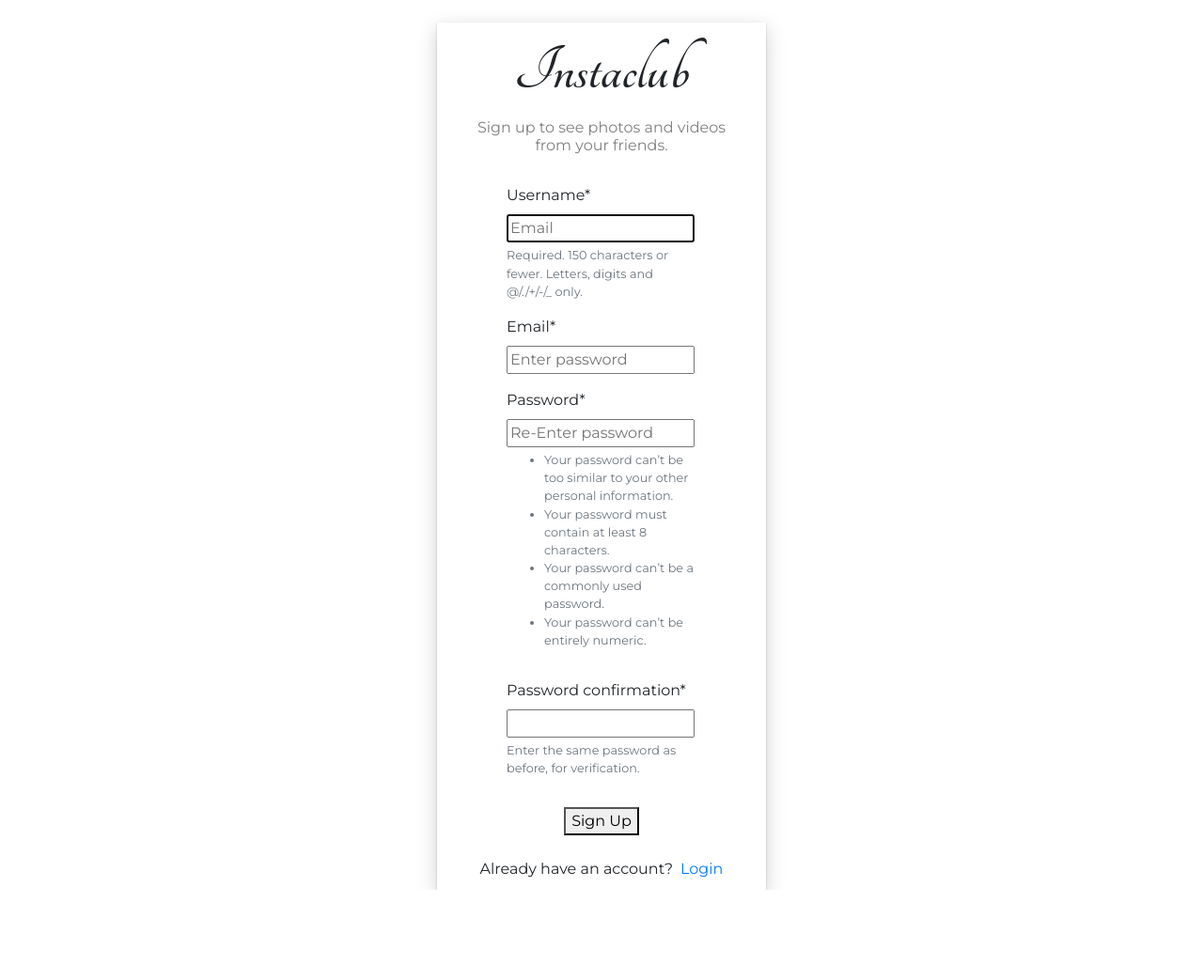
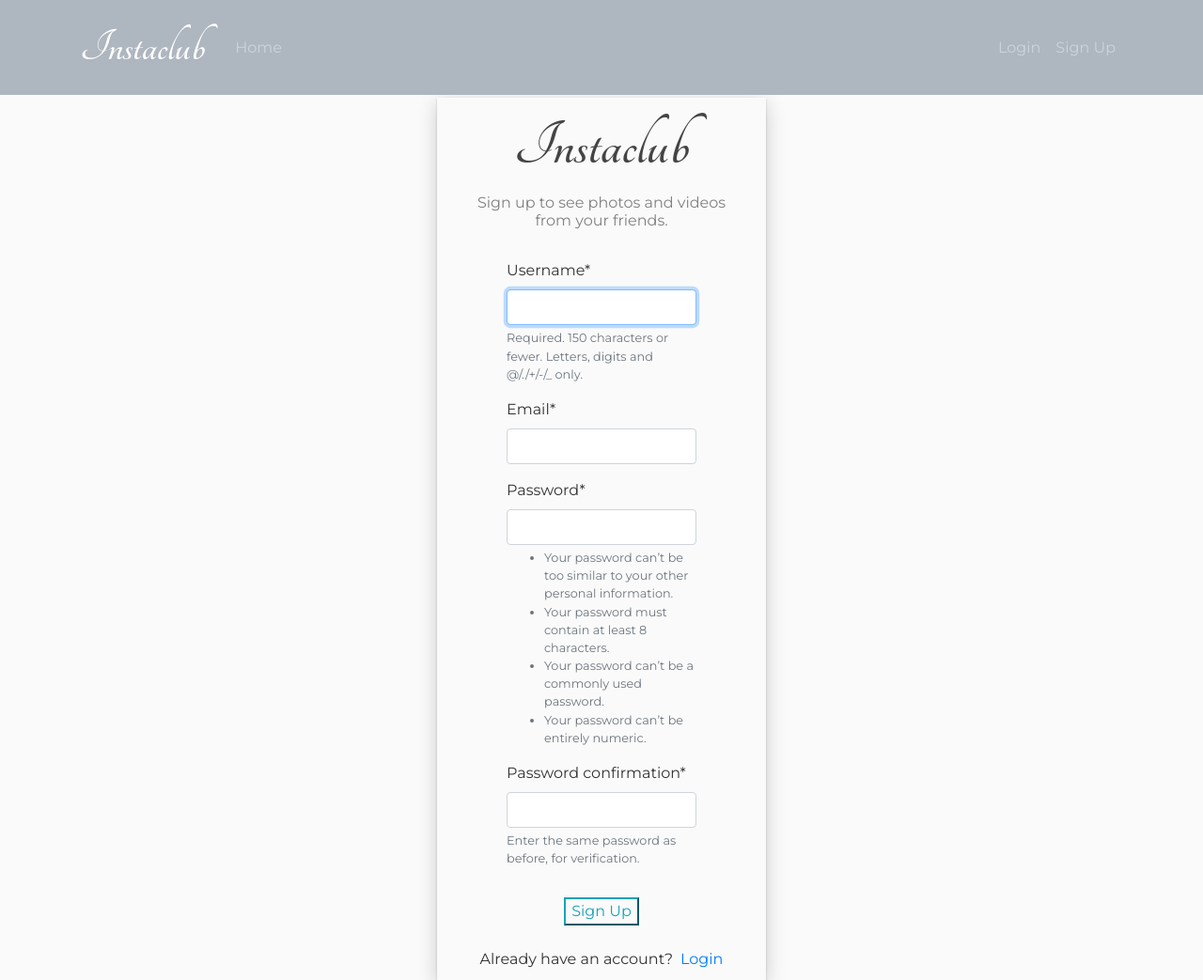
Before and after one commit to ZephonMakale/Zeph-Insty, a Django app: page /signup/ in a window 1280 px wide. Shown: the whole page at 94% size. Before the commit the page ends 947 px from the top, so only its background shows below. Run offline with Django 3.2, Linux system fonts and the light colour scheme; some libraries are stand-ins or nearby versions.

Commit message:
Modified the logout and login functions

```diff
--- a/instaclone/views.py
+++ b/instaclone/views.py
@@ -8,8 +8,8 @@ def signup(request):
         if form.is_valid():
             form.save()
             username = form.cleaned_data.get('username')
-            messages.success(request, f'Account created for {username}!')
-            return redirect('home')
+            messages.success(request, f'Your account has been created! You are now able to log in')
+            return redirect('login')
     else:
         form = UserSignupForm()
     return render(request, 'registration/signup.html', {'form': form })
--- a/instaclub/settings.py
+++ b/instaclub/settings.py
@@ -125,6 +125,6 @@ STATICFILES_DIRS = [os.path.join(BASE_DIR, "static"),]
 
 
 LOGIN_REDIRECT_URL = 'home'
-LOGOUT_REDIRECT_URL = 'home'
+# LOGOUT_REDIRECT_URL = 'home'
 
 CRISPY_TEMPLATE_PACK = 'bootstrap4'
--- a/instaclub/urls.py
+++ b/instaclub/urls.py
@@ -1,4 +1,5 @@
 from django.contrib import admin
+from django.contrib.auth import views as auth_views
 from django.urls import path, include
 from django.views.generic.base import TemplateView
 from instaclone import views as instaclone_views
@@ -7,6 +8,8 @@ urlpatterns = [
     path('admin/', admin.site.urls),
     # path('accounts/', include('instaclone.urls')),
     path('signup/', instaclone_views.signup, name='signup'),
-    path('accounts/', include('django.contrib.auth.urls')),
+    path('login/', auth_views.LoginView.as_view(template_name='registration/login.html'), name='login'),
+    path('logout/', auth_views.LogoutView.as_view(template_name='registration/logout.html'), name='logout'),
+    # path('accounts/', include('django.contrib.auth.urls')),
     path('', TemplateView.as_view(template_name='home.html'), name='home')
 ]
--- /dev/null
+++ b/static/pages/main.css
@@ -0,0 +1,87 @@
+body {
+background: #fafafa;
+color: #333333;
+margin-top: 5rem;
+}
+
+h1, h2, h3, h4, h5, h6 {
+color: #444444;
+}
+.navbar-brand{
+    font-family: 'Tangerine', cursive;
+    font-size: 50px;
+}
+ul {
+margin: 0;
+}
+
+.bg-steel {
+background-color: #AEB6BF  ;
+}
+
+.site-header .navbar-nav .nav-link {
+color: #cbd5db;
+}
+
+.site-header .navbar-nav .nav-link:hover {
+color: #ffffff;
+}
+
+.site-header .navbar-nav .nav-link.active {
+font-weight: 500;
+}
+
+.content-section {
+background: #ffffff;
+padding: 10px 20px;
+border: 1px solid #dddddd;
+border-radius: 3px;
+margin-bottom: 20px;
+}
+
+.article-title {
+color: #444444;
+}
+
+a.article-title:hover {
+color: #428bca;
+text-decoration: none;
+}
+
+.article-content {
+white-space: pre-line;
+}
+
+.article-img {
+height: 65px;
+width: 65px;
+margin-right: 16px;
+}
+
+.article-metadata {
+padding-bottom: 1px;
+margin-bottom: 4px;
+border-bottom: 1px solid #e3e3e3
+}
+
+.article-metadata a:hover {
+color: #333;
+text-decoration: none;
+}
+
+.article-svg {
+width: 25px;
+height: 25px;
+vertical-align: middle;
+}
+
+.account-img {
+height: 125px;
+width: 125px;
+margin-right: 20px;
+margin-bottom: 16px;
+}
+
+.account-heading {
+font-size: 2.5rem;
+}
--- a/static/scripts/scripts.js
+++ b/static/scripts/scripts.js
@@ -1,11 +1,11 @@
 //Query All input fields
-var form_fields = document.getElementsByTagName('input')
-form_fields[0].placeholder='Username';
-form_fields[1].placeholder='Email';
-form_fields[2].placeholder='Enter password';
-form_fields[3].placeholder='Re-Enter password';
+// var form_fields = document.getElementsByTagName('input')
+// form_fields[0].placeholder='Username';
+// form_fields[0].placeholder='Email';
+// form_fields[2].placeholder='Enter password';
+// form_fields[3].placeholder='Re-Enter password';
 
 
-for (var field in form_fields){
-    form_fields[field].className += 'form-control'
-}
+// for (var field in form_fields){
+//     form_fields[field].className += 'form-control'
+// }
--- a/templates/base.html
+++ b/templates/base.html
@@ -14,16 +14,42 @@
     <link href="https://fonts.googleapis.com/css2?family=Montserrat&display=swap" rel="stylesheet">
     <link rel="preconnect" href="https://fonts.gstatic.com">
     <link href="https://fonts.googleapis.com/css2?family=Tangerine:wght@700&display=swap" rel="stylesheet">
-
+    <link rel="stylesheet" href="https://maxcdn.bootstrapcdn.com/bootstrap/4.0.0/css/bootstrap.min.css" integrity="sha384-Gn5384xqQ1aoWXA+058RXPxPg6fy4IWvTNh0E263XmFcJlSAwiGgFAW/dAiS6JXm" crossorigin="anonymous">
     <script src="https://ajax.googleapis.com/ajax/libs/jquery/3.3.1/jquery.min.js"></script>
 	<link rel="stylesheet" href="https://use.fontawesome.com/releases/v5.6.1/css/all.css" integrity="sha384-gfdkjb5BdAXd+lj+gudLWI+BXq4IuLW5IT+brZEZsLFm++aCMlF1V92rMkPaX4PP" crossorigin="anonymous">
     <title>{% block title %} Instaclub {% endblock %}</title>
 
     {% block styles %}
     <link rel="stylesheet" href="{% static 'css/form.css' %}">
+    <link rel="stylesheet" type="text/css" href="{% static 'pages/main.css' %}">
     {% endblock %}
 </head>
 <body>
+<header class="site-header">
+    <nav class="navbar navbar-expand-md navbar-dark bg-steel fixed-top">
+        <div class="container">
+        <a class="navbar-brand mr-4" href="{% url 'home' %}">Instaclub</a>
+        <button class="navbar-toggler" type="button" data-toggle="collapse" data-target="#navbarToggle" aria-controls="navbarToggle" aria-expanded="false" aria-label="Toggle navigation">
+        <span class="navbar-toggler-icon"></span>
+        </button>
+        <div class="collapse navbar-collapse" id="navbarToggle">
+            <div class="navbar-nav mr-auto">
+            <a class="nav-item nav-link" href="{% url 'home' %}">Home</a>
+
+            </div>
+            <!-- Navbar Right Side -->
+            <div class="navbar-nav">
+            {% if user.is_authenticated %}
+                <a class="nav-item nav-link" href="{% url 'logout' %}">Logout</a>
+            {% else %}
+                <a class="nav-item nav-link" href="{% url 'login' %}">Login</a>
+                <a class="nav-item nav-link" href="{% url 'signup' %}">Sign Up</a>
+            {% endif %}
+            </div>
+        </div>
+        </div>
+    </nav>
+</header>
     {% if messages %}
         {% for message in messages %}
         <div class="alert alert-{{ message.tags}}">
@@ -35,7 +61,7 @@
     {% endblock %}
 
     {% block scripts %}
-        <script src="{% static 'scripts/scripts.js' %}"></script>
+        <!-- <script src="{% static 'scripts/scripts.js' %}"></script> -->
         <script src="https://cdn.jsdelivr.net/npm/bootstrap@5.0.0-beta1/dist/js/bootstrap.bundle.min.js" integrity="sha384-ygbV9kiqUc6oa4msXn9868pTtWMgiQaeYH7/t7LECLbyPA2x65Kgf80OJFdroafW" crossorigin="anonymous"></script>
         <script src="https://ajax.googleapis.com/ajax/libs/jquery/3.2.1/jquery.min.js"></script>
     {% endblock %}
--- a/templates/home.html
+++ b/templates/home.html
@@ -6,8 +6,8 @@
     {% if user.is_authenticated %}
         Hi {{ user.username }}!
         <p><a href="{% url 'logout' %}">Log Out</a></p>
-    {% else %}
+    <!-- {% else %}
         <p> You are not logged in </p>
-        <a href="{% url 'login' %}"> Log In</a>
+        <a href="{% url 'login' %}"> Log In</a> -->
     {% endif %}
 {% endblock %}
--- a/templates/registration/signup.html
+++ b/templates/registration/signup.html
@@ -23,7 +23,7 @@
                                 {{ form|crispy }}
                             </div>
                             <div class="d-flex justify-content-center mt-3 login_container">
-                            <button type="submit">Sign Up</button>
+                            <button class=" btn-outline-info" type="submit">Sign Up</button>
                             </div>
                         </form>
                     </div>
@@ -35,5 +35,6 @@
                 </div>
             </div>
         </div>
+        <br/>
 
 {% endblock %}
```
Also changed, not shown: templates/registration/login.html (+7 -9 lines), templates/registration/logout.html (added, +31 -0 lines), db.sqlite3.
